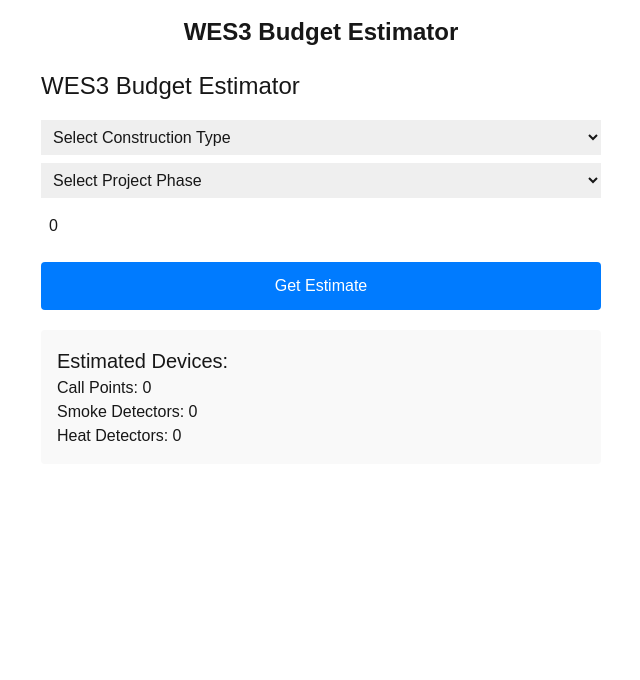
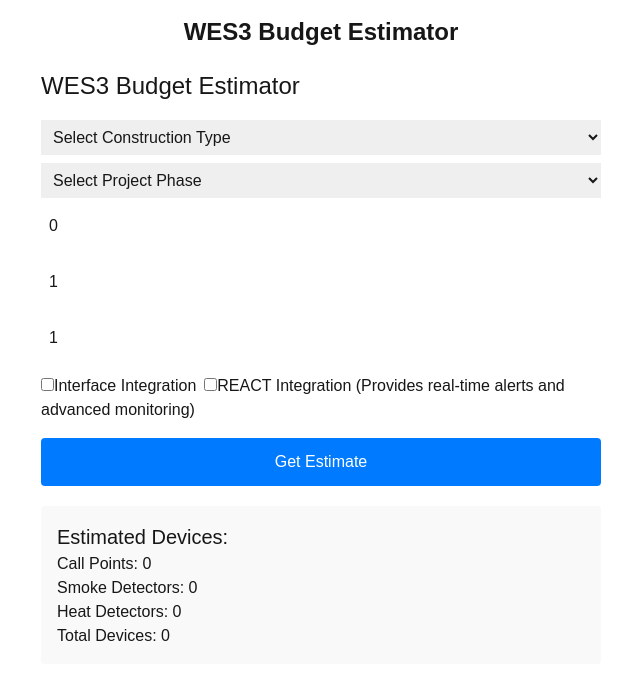
Before and after one commit to drewsuey/wes3tool, a Next.js app: page / in a window 1280 px wide. Both pictures are taken after a click on the button "Get Estimate". Shown: the top 680 px of the page, without its empty margins (319-959 px from the left). Built offline with nearby package versions, Linux system fonts and the light colour scheme.

Commit message:
Updated features

```diff
--- a/src/components/WES3BudgetTool.js
+++ b/src/components/WES3BudgetTool.js
@@ -1,18 +1,24 @@
 'use client';
+
 import React, { useState } from "react";
 
 export default function WES3BudgetTool() {
   const [siteSize, setSiteSize] = useState(0);
   const [constructionType, setConstructionType] = useState("");
   const [projectPhase, setProjectPhase] = useState("");
+  const [floors, setFloors] = useState(1);
+  const [staircases, setStaircases] = useState(1);
+  const [interfaceIntegration, setInterfaceIntegration] = useState(false);
+  const [reactIntegration, setReactIntegration] = useState(false);
   const [deviceEstimate, setDeviceEstimate] = useState(null);
 
   const calculateEstimate = () => {
-    const callPoints = Math.ceil(siteSize / 5000);
-    const smokeDetectors = Math.ceil(siteSize / 1000);
-    const heatDetectors = Math.ceil(siteSize / 1500);
+    const callPoints = Math.ceil(siteSize / 5000) * floors;
+    const smokeDetectors = Math.ceil(siteSize / 1000) * floors;
+    const heatDetectors = Math.ceil(siteSize / 1500) * floors;
+    const totalDevices = callPoints + smokeDetectors + heatDetectors;
 
-    setDeviceEstimate({ callPoints, smokeDetectors, heatDetectors });
+    setDeviceEstimate({ callPoints, smokeDetectors, heatDetectors, totalDevices });
   };
 
   return (
@@ -41,12 +47,43 @@ export default function WES3BudgetTool() {
       </select>
       <input
         type="number"
-        placeholder="
-           Enter site size (sq ft)"
+        placeholder="Enter site size (sq ft)"
         value={siteSize}
         onChange={(e) => setSiteSize(e.target.value)}
         style={{ width: "100%", marginBottom: "16px", padding: "8px" }}
       />
+      <input
+        type="number"
+        placeholder="Number of floors"
+        value={floors}
+        onChange={(e) => setFloors(e.target.value)}
+        style={{ width: "100%", marginBottom: "16px", padding: "8px" }}
+      />
+      <input
+        type="number"
+        placeholder="Number of staircases"
+        value={staircases}
+        onChange={(e) => setStaircases(e.target.value)}
+        style={{ width: "100%", marginBottom: "16px", padding: "8px" }}
+      />
+      <div style={{ marginBottom: "16px" }}>
+        <label style={{ marginRight: "8px" }}>
+          <input
+            type="checkbox"
+            checked={interfaceIntegration}
+            onChange={() => setInterfaceIntegration(!interfaceIntegration)}
+          />
+          Interface Integration
+        </label>
+        <label>
+          <input
+            type="checkbox"
+            checked={reactIntegration}
+            onChange={() => setReactIntegration(!reactIntegration)}
+          />
+          REACT Integration (Provides real-time alerts and advanced monitoring)
+        </label>
+      </div>
       <button
         onClick={calculateEstimate}
         style={{
@@ -67,6 +104,9 @@ export default function WES3BudgetTool() {
           <p>Call Points: {deviceEstimate.callPoints}</p>
           <p>Smoke Detectors: {deviceEstimate.smokeDetectors}</p>
           <p>Heat Detectors: {deviceEstimate.heatDetectors}</p>
+          <p>Total Devices: {deviceEstimate.totalDevices}</p>
+          {interfaceIntegration && <p>Includes Interface Integration</p>}
+          {reactIntegration && <p>Includes REACT Integration (Real-time alerts and advanced monitoring)</p>}
         </div>
       )}
     </div>
```
Lines whose indentation alone changed are shown as unchanged.
